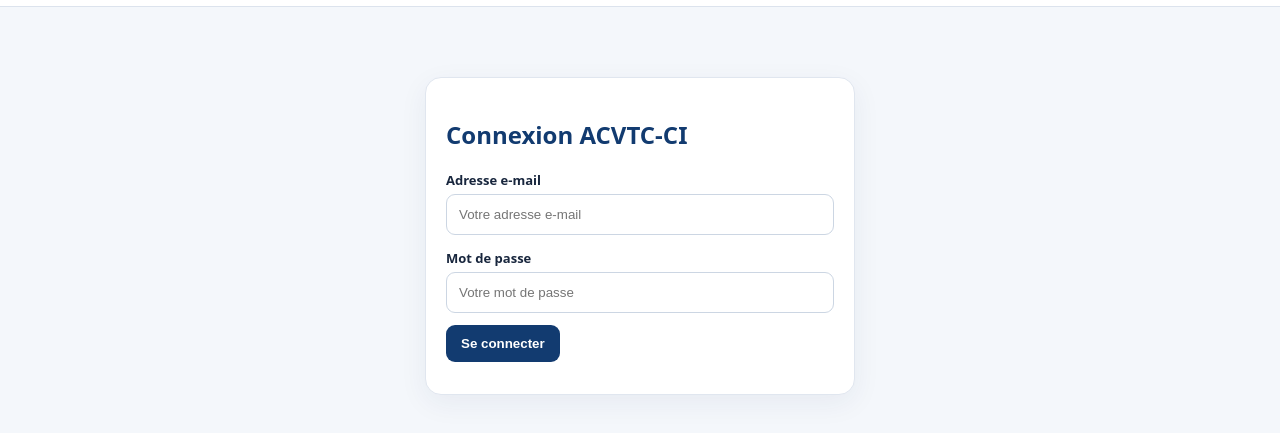
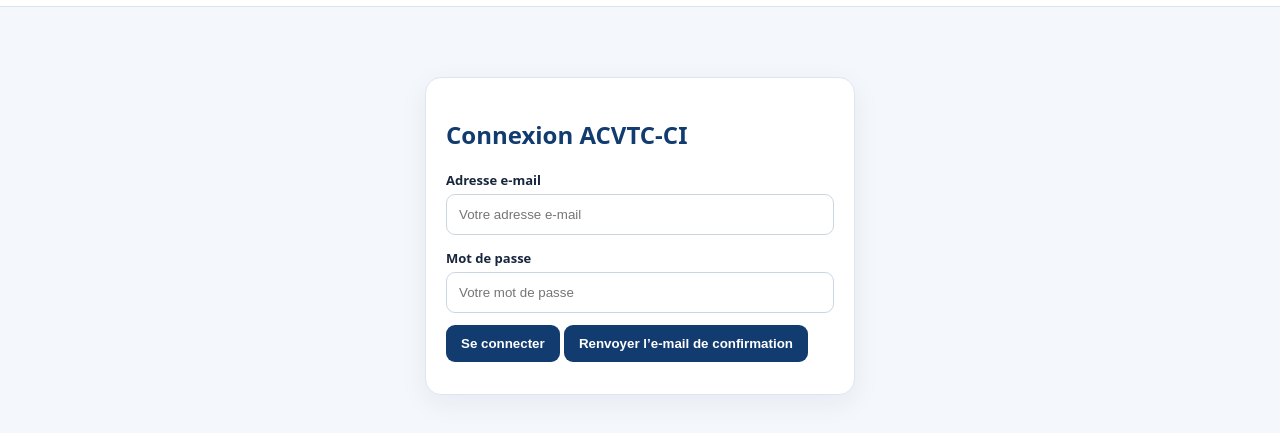
Before and after one commit to traoreamara027-dev/acvtc-ci-app, a website: page index.html in a window 1280 px wide. Shown: the part 63-496 px from the top of the page. Drawn offline with nearby package versions, Linux system fonts and the light colour scheme.

Commit message:
Update index.html

```diff
--- a/index.html
+++ b/index.html
@@ -47,6 +47,8 @@
     <button onclick="login()">
       Se connecter
     </button>
+  <button type="button" id="resend-confirmation-button"> Renvoyer l’e-mail de confirmation
+</button>
 
     <p id="login-message" class="note"></p>
 
```
